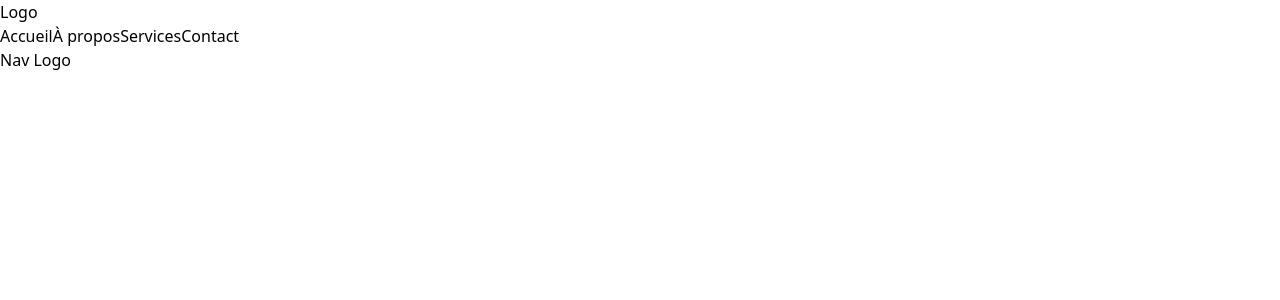
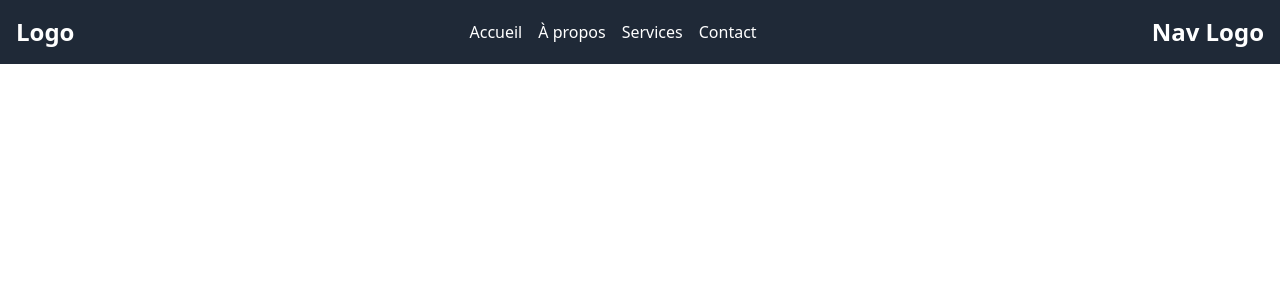
Before and after one commit to TheWood404/JardinsDeCocagnes, a React (Create React App) app: page / in a window 1280 px wide. Shown: the top 300 px of the page. Built offline with nearby package versions, Linux system fonts and the light colour scheme.

Commit message:
environnement fonctionnel

```diff
--- a/package.json
+++ b/package.json
@@ -10,7 +10,7 @@
     "postcss-cli": "^10.1.0",
     "react": "^18.2.0",
     "react-dom": "^18.2.0",
-    "react-scripts": "5.0.1",
+    "react-scripts": "^5.0.1",
     "tailwindcss": "^3.3.5",
     "web-vitals": "^2.1.4"
   },
--- a/tailwind.config.js
+++ b/tailwind.config.js
@@ -1,6 +1,8 @@
 /** @type {import('tailwindcss').Config} */
 module.exports = {
-  content: [],
+  content: [
+    "./src/**/*.{js,jsx,ts,tsx}",
+  ],
   theme: {
     extend: {},
   },
```
Also changed, not shown: 1 other file (tests, documents, lock files or other folders).
